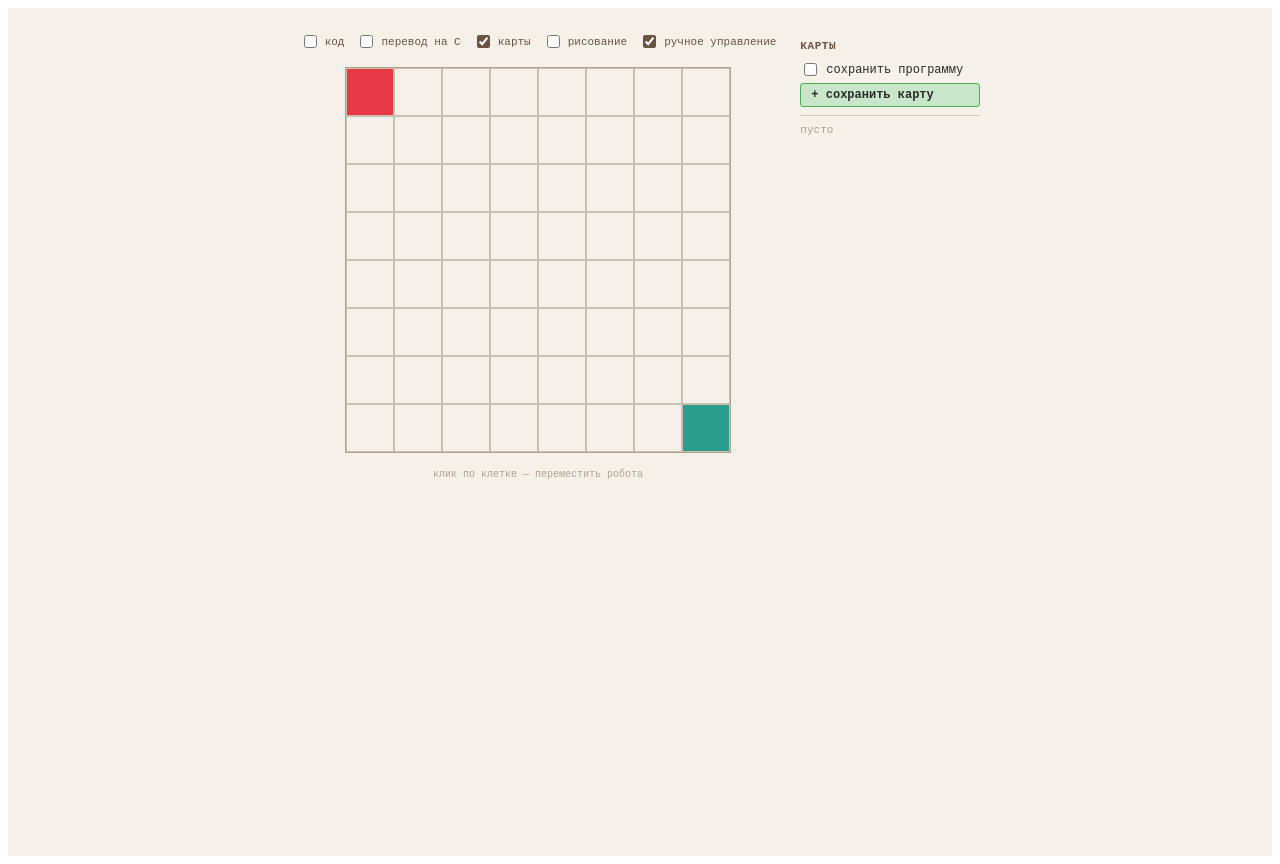
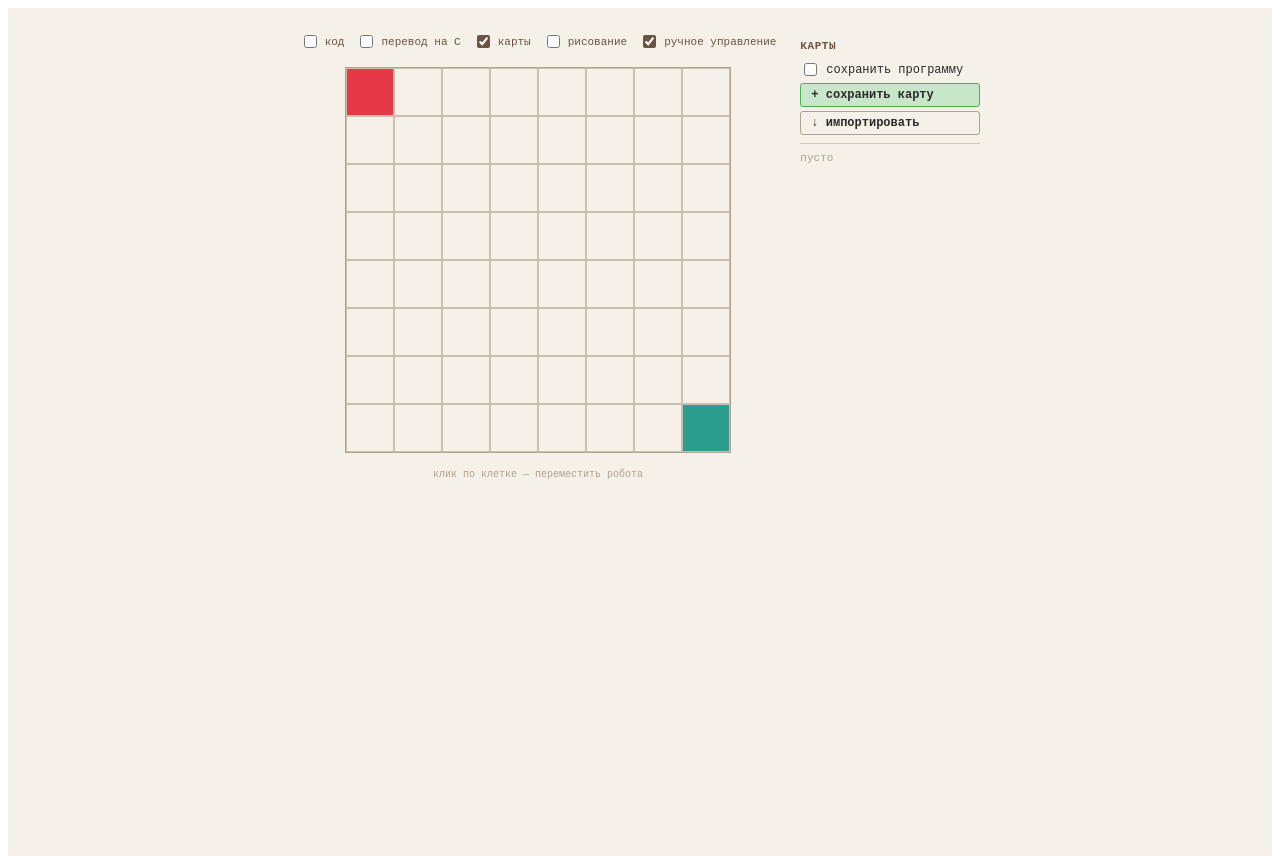
Before and after one commit to shu512/Stepwise, a React (Vite) app: page / in a window 1280 px wide. Both pictures are taken after a click on the label "карты". Built offline with nearby package versions, Linux system fonts and the light colour scheme.

Commit message:
7.0 Export & Import

```diff
--- a/src/App.tsx
+++ b/src/App.tsx
@@ -1,13 +1,13 @@
 import React, { useState } from "react";
+import { CodePanel } from "./components/CodePanel";
+import { Controls } from "./components/Controls";
 import { Grid } from "./components/Grid";
-import { Controls } from "./components/Controls";
+import { MapsSidebar } from "./components/MapsSidebar";
 import { ProgramPanel } from "./components/ProgramPanel";
-import { MapsSidebar } from "./components/MapsSidebar";
-import { CodePanel } from "./components/CodePanel";
+import { useGrid } from "./hooks/useGrid";
+import { useMaps } from "./hooks/useMaps";
+import { useProgram } from "./hooks/useProgram";
 import { useRobot } from "./hooks/useRobot";
-import { useGrid } from "./hooks/useGrid";
-import { useProgram } from "./hooks/useProgram";
-import { useMaps } from "./hooks/useMaps";
 import type { DrawMode, SavedMap } from "./types";
 
 const App: React.FC = () => {
@@ -21,7 +21,7 @@ const App: React.FC = () => {
     loadProgram,
     isInLoop, isInIf, canElse, isEditing,
   } = useProgram();
-  const { maps, saveMap, deleteMap } = useMaps();
+  const { maps, saveMap, deleteMap, importMap } = useMaps();
 
   const [showCode, setShowCode] = useState(false);
   const [showCTranslation, setShowCTranslation] = useState(false);
@@ -58,6 +58,8 @@ const App: React.FC = () => {
       setShowCTranslation(false);
       setShowDraw(false);
       reset();
+    } else {
+      setShowDraw(true);
     }
   };
 
@@ -229,6 +231,7 @@ const App: React.FC = () => {
             onSave={saveMap}
             onLoad={handleLoadMap}
             onDelete={deleteMap}
+            onImport={importMap}
           />
         </div>
       )}
--- a/src/components/MapsSidebar.tsx
+++ b/src/components/MapsSidebar.tsx
@@ -10,13 +10,15 @@ type Props = {
   onSave: (name: string, start: Position, finish: Position, walls: Position[], program?: ProgramItem[]) => void;
   onLoad: (map: SavedMap) => void;
   onDelete: (id: string) => void;
+  onImport: (map: SavedMap) => void;
 };
 
 export const MapsSidebar: React.FC<Props> = ({
   maps, currentStart, currentFinish, currentWalls, currentProgram,
-  onSave, onLoad, onDelete,
+  onSave, onLoad, onDelete, onImport,
 }) => {
   const [saveProgram, setSaveProgram] = useState(false);
+  const [copyFeedback, setCopyFeedback] = useState<string | null>(null);
 
   const handleSave = () => {
     const name = window.prompt("Название карты:", `карта ${maps.length + 1}`);
@@ -24,14 +26,27 @@ export const MapsSidebar: React.FC<Props> = ({
     onSave(name, currentStart, currentFinish, currentWalls, saveProgram ? currentProgram : undefined);
   };
 
-  const sidebarStyle: React.CSSProperties = {
-    width: 180,
-    display: "flex",
-    flexDirection: "column",
-    gap: 8,
-    fontFamily: "monospace",
-    fontSize: 12,
-    color: "#2a2a2a",
+  const handleExport = (map: SavedMap) => {
+    const json = JSON.stringify(map);
+    navigator.clipboard.writeText(json).then(() => {
+      setCopyFeedback(map.id);
+      setTimeout(() => setCopyFeedback(null), 1500);
+    });
+  };
+
+  const handleImport = () => {
+    const raw = window.prompt("Вставь данные карты:");
+    if (!raw) return;
+    try {
+      const map = JSON.parse(raw) as SavedMap;
+      if (!map.id || !map.name || !map.start || !map.finish || !map.walls) {
+        alert("Некорректные данные");
+        return;
+      }
+      onImport({ ...map, id: Date.now().toString() });
+    } catch {
+      alert("Не удалось прочитать данные");
+    }
   };
 
   const btn = (extra?: React.CSSProperties): React.CSSProperties => ({
@@ -49,7 +64,15 @@ export const MapsSidebar: React.FC<Props> = ({
   });
 
   return (
-    <div style={sidebarStyle}>
+    <div style={{
+      width: 180,
+      display: "flex",
+      flexDirection: "column",
+      gap: 8,
+      fontFamily: "monospace",
+      fontSize: 12,
+      color: "#2a2a2a",
+    }}>
       <div style={{ fontSize: 11, fontWeight: 700, color: "#6b5344", letterSpacing: "0.05em" }}>
         КАРТЫ
       </div>
@@ -68,6 +91,9 @@ export const MapsSidebar: React.FC<Props> = ({
         <button onClick={handleSave} style={btn({ background: "#c8e6c9", borderColor: "#4caf50" })}>
           + сохранить карту
         </button>
+        <button onClick={handleImport} style={btn()}>
+          ↓ импортировать
+        </button>
       </div>
 
       {/* Список */}
@@ -76,23 +102,26 @@ export const MapsSidebar: React.FC<Props> = ({
           <span style={{ color: "#b0a090", fontSize: 11 }}>пусто</span>
         )}
         {maps.map(map => (
-          <div key={map.id} style={{
-            display: "flex", alignItems: "center", gap: 4,
-          }}>
+          <div key={map.id} style={{ display: "flex", alignItems: "center", gap: 4 }}>
             <button
               onClick={() => onLoad(map)}
               style={btn({ flex: 1, overflow: "hidden", textOverflow: "ellipsis", whiteSpace: "nowrap" })}
               title={map.name}
             >
               <span style={{
-                display: "inline-block",
-                width: 8, height: 8,
+                display: "inline-block", width: 8, height: 8,
                 borderRadius: "50%",
                 backgroundColor: map.program && map.program.length > 0 ? "#4caf50" : "#b0a090",
-                marginRight: 6,
-                flexShrink: 0,
+                marginRight: 6, flexShrink: 0,
               }} />
               {map.name}
+            </button>
+            <button
+              onClick={() => handleExport(map)}
+              style={btn({ padding: "4px 7px", flexShrink: 0, color: copyFeedback === map.id ? "#4caf50" : "#2a2a2a" })}
+              title="Экспортировать"
+            >
+              {copyFeedback === map.id ? "✓" : "↑"}
             </button>
             <button
               onClick={() => onDelete(map.id)}
--- a/src/hooks/useMaps.ts
+++ b/src/hooks/useMaps.ts
@@ -45,5 +45,11 @@ export const useMaps = () => {
     saveToStorage(updated);
   };
 
-  return { maps, saveMap, deleteMap };
+  const importMap = (map: SavedMap) => {
+    const updated = [map, ...maps];
+    setMaps(updated);
+    saveToStorage(updated);
+  };
+
+  return { maps, saveMap, deleteMap, importMap };
 };
```
